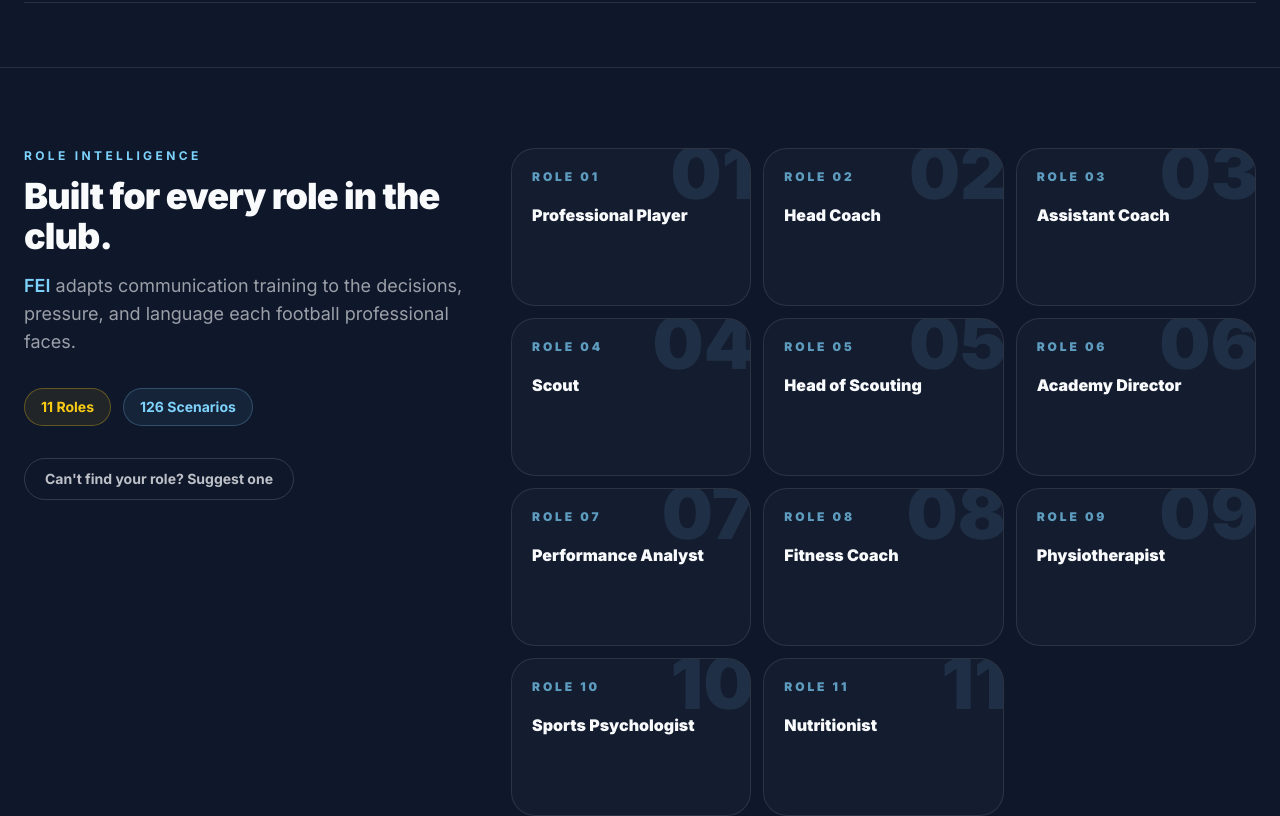
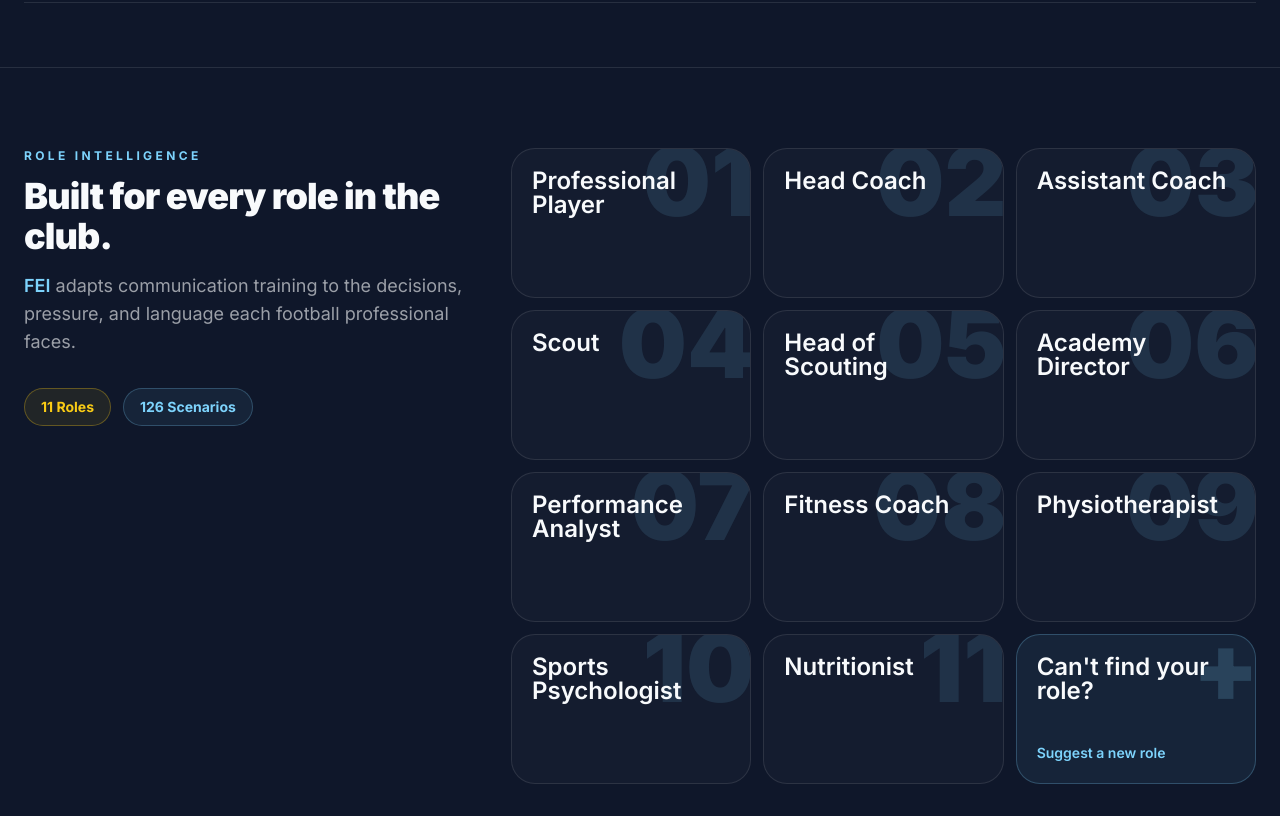
Before and after one commit to feifootball/fei-platform, a Next.js app: page / in a window 1280 px wide. Shown: the part 1140-1956 px from the top of the page. Built offline with nearby package versions, Linux system fonts and the light colour scheme.

Commit message:
Refine navbar glow and role cards

```diff
--- a/app/page.tsx
+++ b/app/page.tsx
@@ -253,12 +253,6 @@
                 </span>
               </div>
 
-              <a
-                href="/suggest-role"
-                className="mt-8 inline-flex rounded-full border border-fei-text/15 px-5 py-2.5 text-sm font-bold text-fei-text/75 transition hover:border-fei-yellow/40 hover:bg-fei-yellow/[0.08] hover:text-fei-yellow"
-              >
-                {lang === 'en' ? "Can't find your role? Suggest one" : '¿No encuentras tu rol? Sugiérelo'}
-              </a>
             </div>
 
             <div className="grid gap-3 sm:grid-cols-2 lg:grid-cols-3">
@@ -279,19 +273,14 @@
                   key={item.role}
                   className="group relative min-h-[150px] overflow-hidden rounded-3xl border border-fei-text/10 bg-fei-text/[0.025] p-5 transition duration-300 hover:-translate-y-1 hover:border-fei-yellow/35 hover:bg-fei-yellow/[0.045] hover:shadow-[0_18px_55px_rgba(0,0,0,0.18)]"
                 >
-                  <div className="pointer-events-none absolute -right-1 -top-3 text-6xl font-black leading-none text-fei-sky/[0.11] transition duration-300 group-hover:text-fei-yellow/[0.22] sm:text-7xl">
+                  <div className="pointer-events-none absolute -right-1 -top-4 text-7xl font-black leading-none text-fei-sky/[0.12] transition duration-300 group-hover:text-fei-yellow/[0.24] sm:text-8xl">
                     {String(index + 1).padStart(2, '0')}
                   </div>
 
                   <div className="relative z-10 flex h-full flex-col justify-between">
-                    <div>
-                      <p className="mb-5 text-xs font-black uppercase tracking-[0.24em] text-fei-sky/70">
-                        Role {String(index + 1).padStart(2, '0')}
-                      </p>
-                      <h3 className="max-w-[12rem] text-base font-black leading-5 text-fei-text">
-                        {item.role}
-                      </h3>
-                    </div>
+                    <h3 className="max-w-[12rem] text-xl font-semibold leading-6 text-fei-text sm:text-2xl">
+                      {item.role}
+                    </h3>
 
                     <p className="mt-5 translate-y-2 text-sm leading-5 text-fei-text/0 transition duration-300 group-hover:translate-y-0 group-hover:text-fei-text/65">
                       {item.insight}
@@ -299,6 +288,25 @@
                   </div>
                 </article>
               ))}
+
+              <a
+                href="/suggest-role"
+                className="group relative min-h-[150px] overflow-hidden rounded-3xl border border-fei-sky/25 bg-fei-sky/[0.07] p-5 transition duration-300 hover:-translate-y-1 hover:border-fei-sky/45 hover:bg-fei-sky/[0.12] hover:shadow-[0_18px_55px_rgba(0,0,0,0.18)]"
+              >
+                <div className="pointer-events-none absolute -right-1 -top-4 text-7xl font-black leading-none text-fei-sky/[0.18] transition duration-300 group-hover:text-fei-yellow/[0.20] sm:text-8xl">
+                  +
+                </div>
+
+                <div className="relative z-10 flex h-full flex-col justify-between">
+                  <h3 className="max-w-[12rem] text-xl font-semibold leading-6 text-fei-text sm:text-2xl">
+                    {lang === 'en' ? "Can't find your role?" : '¿No encuentras tu rol?'}
+                  </h3>
+
+                  <p className="mt-5 text-sm font-semibold leading-5 text-fei-sky transition duration-300 group-hover:text-fei-yellow">
+                    {lang === 'en' ? 'Suggest a new role' : 'Sugiere un nuevo rol'}
+                  </p>
+                </div>
+              </a>
             </div>
           </div>
         </div>
--- a/components/Navbar.tsx
+++ b/components/Navbar.tsx
@@ -82,8 +82,8 @@
   const navLinkClass = (sectionId: string) =>
     `inline-flex rounded-full px-2.5 py-1.5 text-[15px] font-semibold transition duration-300 ${
       activeSection === sectionId
-        ? "bg-fei-yellow/[0.09] text-fei-yellow shadow-[0_0_22px_rgba(241,196,15,0.18)]"
-        : "text-fei-text/60 hover:bg-fei-text/[0.04] hover:text-fei-text"
+        ? "bg-white/[0.06] text-fei-text shadow-[0_0_22px_rgba(255,255,255,0.12)]"
+        : "text-fei-text/60 hover:bg-white/[0.04] hover:text-fei-text"
     }`;
 
   return (
```
